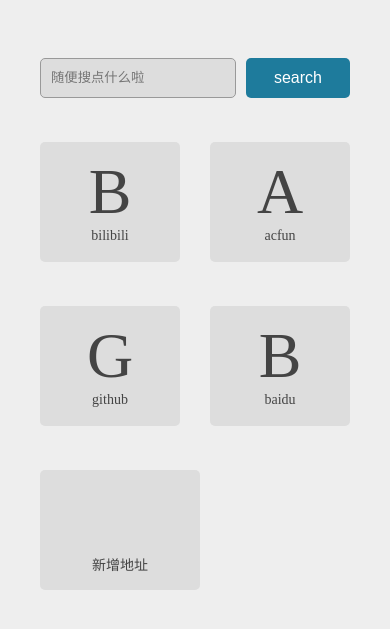
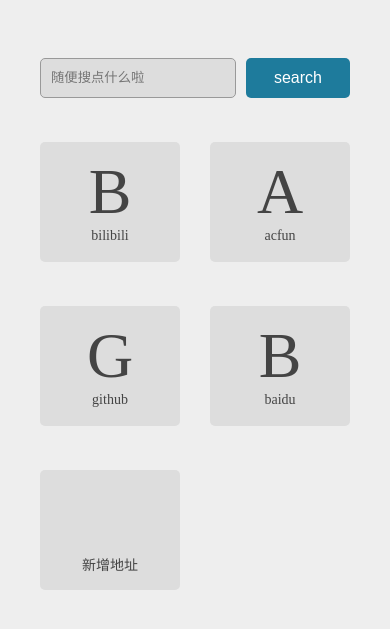
Before and after one commit to XXXXXie1997/guide-demo, a website: page src/index.html in a window 390 px wide. Shown: the part 325-954 px from the top of the page. Drawn offline with nearby package versions, Linux system fonts and the light colour scheme.

Commit message:
6.1更新

```diff
--- a/src/style.css
+++ b/src/style.css
@@ -173,6 +173,11 @@
   padding: 20px 0;
   color: #444;
 }
+@media (max-width: 500px) {
+  .siteList .addButton {
+    width: 140px;
+  }
+}
 
 .siteList .addButton .icon {
   width: 64px;
```
